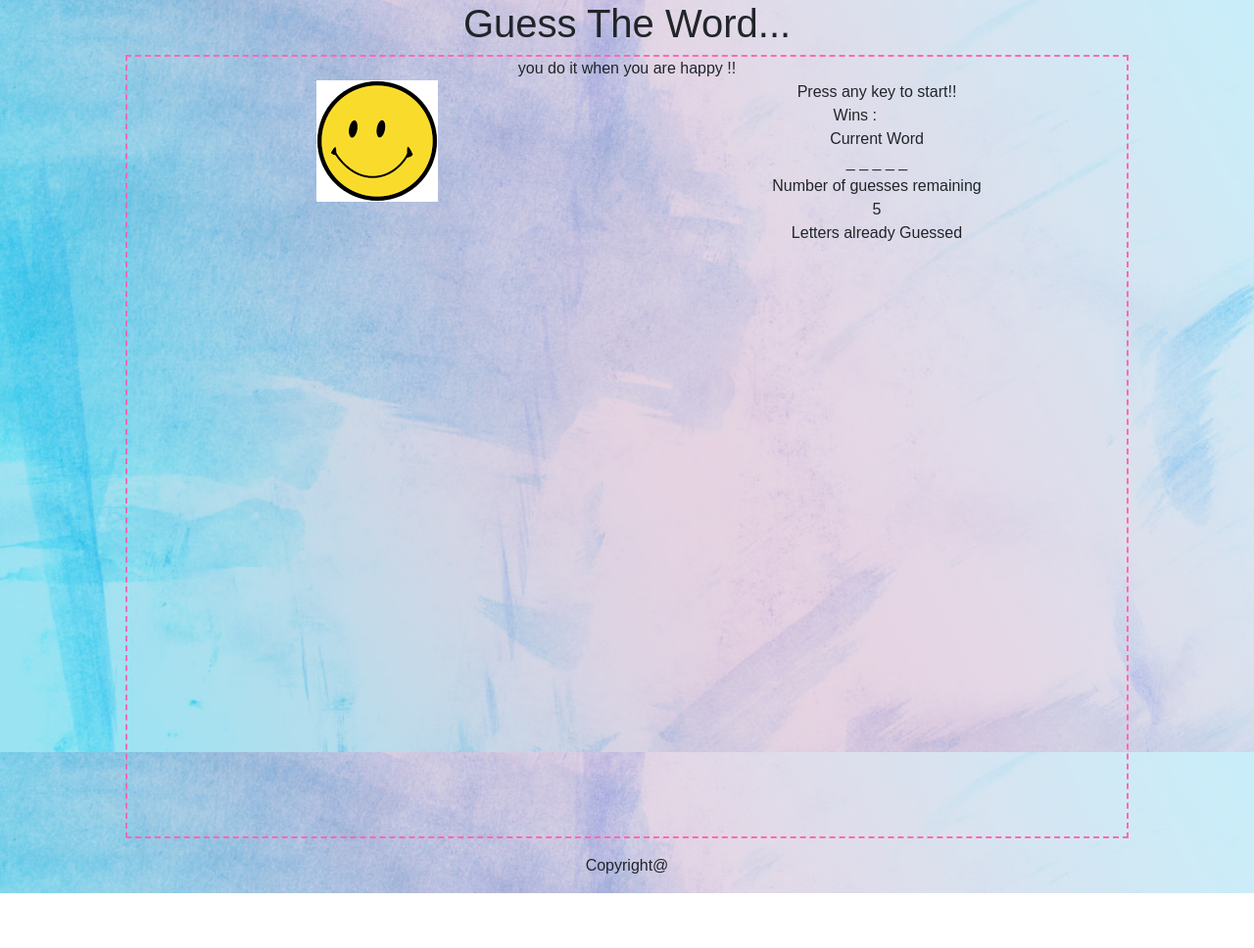
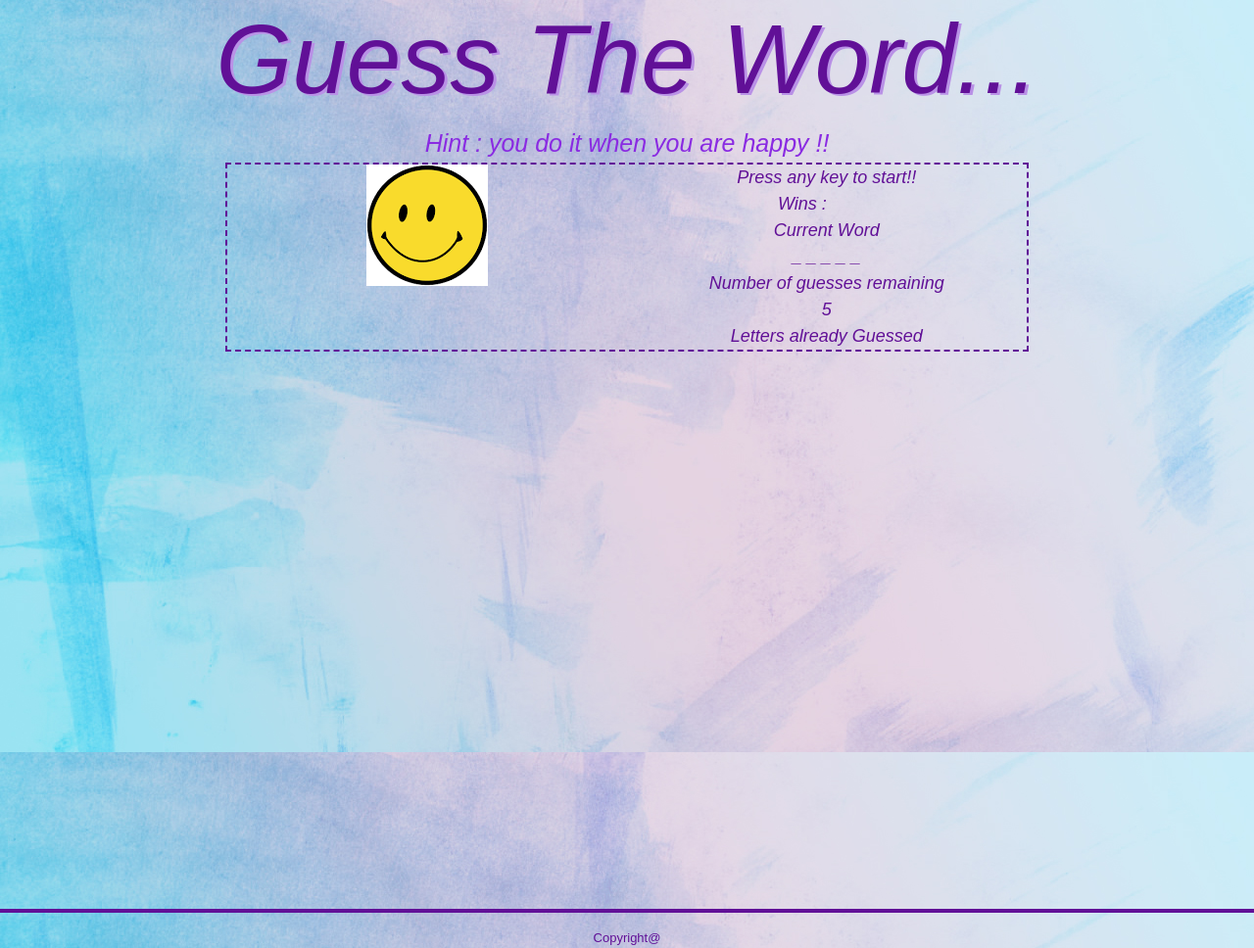
Before and after one commit to SwathiPottigari/Word-Guess-Game, a plain HTML site: page index.html in a window 1280 px wide. Shown: the whole page at 98% size. Before the commit the page ends 912 px from the top, so only its background shows below. Drawn offline with nearby package versions, Linux system fonts and the light colour scheme.

Commit message:
Completed styling for the game.

```diff
--- a/assets/css/style.css
+++ b/assets/css/style.css
@@ -7,10 +7,18 @@ body, html {
       }
 #mainHeading{
     text-align: center;
+    color: rgb(97, 16, 151);
+    text-shadow: 3px 2px rgb(185, 145, 230);
+    font: bolder;
+    font-size: 100px;
+    font-style: italic;
 }
 
 #clue{
     text-align: center;
+    font-size: 25px;
+    color:blueviolet;
+    font-style: italic;
 }
 #images{
     text-align: center;
@@ -18,7 +26,11 @@ body, html {
 .mainWrapper{
     min-height: 100%;
     width: 80%;
-    border: 2px dashed hotpink;
+    margin: 0 auto;
+}
+.tblWrapper{
+    width: 80%;
+    border: 2px dashed rgb(97, 16, 151);
     margin: 0 auto;
 }
 #winsLabel{
@@ -29,6 +41,25 @@ body, html {
     text-align: left;
     /* padding-left: 0; */
 }
+.pageContent{
+    font-size: large;
+    font-style: italic;
+    color: rgb(97, 16, 151);
+    font: bold;
+}
+
+footer{
+    /* background-color: rgb(185, 145, 230); */
+    border-top: 4px solid rgb(97, 16, 151);
+    text-align: center;
+    font-size: small;
+    height: 30px;
+    color:rgb(97, 16, 151);
+    /* padding-top: 20px; */
+    bottom: 0;
+    width: 100%;
+    margin-top: 20%;
+}
 /* .tblWrapper{
     text-align: center;
     width: 80vw;
--- a/assets/javascript/game.js
+++ b/assets/javascript/game.js
@@ -8,10 +8,12 @@ var chancesLeft = randomWord.w.length;
 var userGuessedArray=[];
 var tempUserWord=[];
 var wins=0;
+var lostAudio=document.getElementById("lostAudio");
+var wonAudio=document.getElementById("wonAudio");
 
 // This method is called when browser is loaded or refreshed
 window.onload = function () {
-    clue.textContent=randomWord.c;
+    clue.textContent="Hint : "+randomWord.c;
     image.innerHTML= '<img  src="assets/images/'+randomWord.img+'.png" alt="">';
     hide.innerHTML = hideWord(randomWord.w);
     guessLeft.textContent=chancesLeft;
@@ -26,6 +28,7 @@ document.onkeyup=function(event){
         guessLeft.textContent=chancesLeft;
     }
     else{
+        lostAudio.play();
        resetGame();
     }
 };
@@ -55,11 +58,12 @@ function chosenWord(userKey){
         // isSameWord(userWord);
         if(tempUserWord.length===randomWord.w.length)
         {
+            wonAudio.play();
             wins++;
             resetGame();
         }
     }
-    else{
+    else if(!(userGuessedArray.indexOf(userKey)>-1)){
         chancesLeft--;
         userGuessedLetters(userKey);
     }
@@ -94,5 +98,5 @@ function resetGame(){
     tempUserWord=[];
     document.getElementById("userLetters").textContent='';
     document.getElementById("wins").textContent=wins;
-    clue.textContent=randomWord.c;
+    clue.textContent="Hint : "+randomWord.c;
 }
--- a/index.html
+++ b/index.html
@@ -21,7 +21,7 @@
         </div> -->
     <header>
         <div id="mainHeading">
-            <h1>Guess The Word...</h1>
+            <h1 id="mainHeading">Guess The Word...</h1>
         </div>
     </header>
 
@@ -36,42 +36,42 @@
                     </div>
                     <div class="col-md-6">
                         <div class="row">
-                            <div class="col-md">
+                            <div class="col-md pageContent">
                                 Press any key to start!!
                             </div>
                         </div>
                         <div class="row justify-content-center">
-                            <div class="col-md-6" id="winsLabel">
+                            <div class="col-md-6 pageContent" id="winsLabel">
                                 Wins :
                             </div>
-                            <div class="col-md-6 justify-content-left" id="wins">
+                            <div class="col-md-6 pageContent" id="wins">
                             </div>
                         </div>
                         <div class="row">
-                            <div class="col-md">
+                            <div class="col-md pageContent">
                                 Current Word
                             </div>
                         </div>
                         <div class="row">
-                            <div class="col-md" id="hide">
+                            <div class="col-md pageContent" id="hide">
                             </div>
                         </div>
                         <div class="row">
-                            <div class="col-md">
+                            <div class="col-md pageContent">
                                 Number of guesses remaining
                             </div>
                         </div>
                         <div class="row">
-                            <div class="col-md" id="guessLeft">
+                            <div class="col-md pageContent" id="guessLeft">
                             </div>
                         </div>
                         <div class="row">
-                            <div class="col-md">
+                            <div class="col-md pageContent">
                                 Letters already Guessed
                             </div>
                         </div>
                         <div class="row">
-                            <div class="col-md" id="userLetters">
+                            <div class="col-md pageContent" id="userLetters">
                             </div>
                         </div>
                     </div>
@@ -80,6 +80,12 @@
         </div>
 
     </div>
+    <audio id="lostAudio">
+        <source src="assets/images/Lost.mp3" type="audio/mpeg" >
+    </audio>
+    <audio id="wonAudio">
+            <source src="assets/images/Win.mp3" type="audio/mpeg" >
+        </audio>
     <footer class="footer mt-auto py-3" style="text-align: center">Copyright@</footer>
     <script src="assets/javascript/game.js"></script>
 </body>
```
Also changed, not shown: 2 other files.
